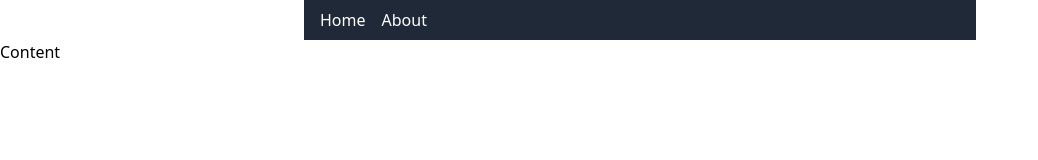
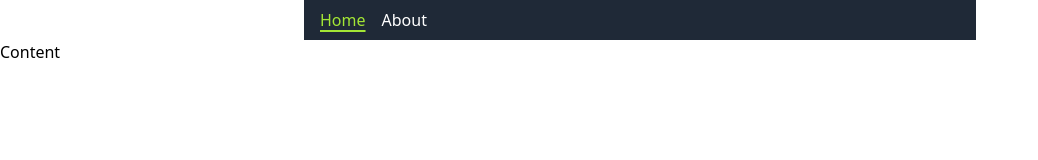
Before and after one commit to MJanowskiDev/nowoczesny-frontend, a Next.js app: page / in a window 1280 px wide. Shown: the top 160 px of the page, without its empty margins (0-1038 px from the left). Built offline with nearby package versions, Linux system fonts and the light colour scheme.

Commit message:
Added ActiveLink component

```diff
--- /dev/null
+++ b/components/ActiveLink.tsx
@@ -0,0 +1,30 @@
+import React from "react";
+
+import Link, { LinkProps } from "next/link";
+import { useRouter } from "next/router";
+
+interface ActiveLinkProps extends LinkProps {
+  children: React.ReactElement;
+  classActive?: string;
+}
+
+export const ActiveLink = ({
+  children,
+  classActive = "text-lime-400 underline underline-offset-4 decoration-2 ",
+  ...props
+}: ActiveLinkProps) => {
+  const router = useRouter();
+
+  const pathMatches = router.asPath === props.href;
+  const onlyChild = React.Children.only(children);
+
+  return (
+    <Link {...props}>
+      {React.cloneElement(onlyChild, {
+        className: pathMatches
+          ? `${classActive}`
+          : `${onlyChild.props.className}`,
+      })}
+    </Link>
+  );
+};
--- a/components/Header.tsx
+++ b/components/Header.tsx
@@ -1,15 +1,15 @@
-import Link from "next/link";
+import { ActiveLink } from "./ActiveLink";
 
 export const Header = () => {
   return (
     <header className="mx-auto w-full max-w-2xl ">
       <nav className="bg-gray-800 px-4 py-2 text-white flex gap-4 ">
-        <Link href={"/"}>
+        <ActiveLink href={"/"}>
           <a>Home</a>
-        </Link>
-        <Link href={"/about"}>
+        </ActiveLink>
+        <ActiveLink href={"/about"}>
           <a>About</a>
-        </Link>
+        </ActiveLink>
       </nav>
     </header>
   );
```
